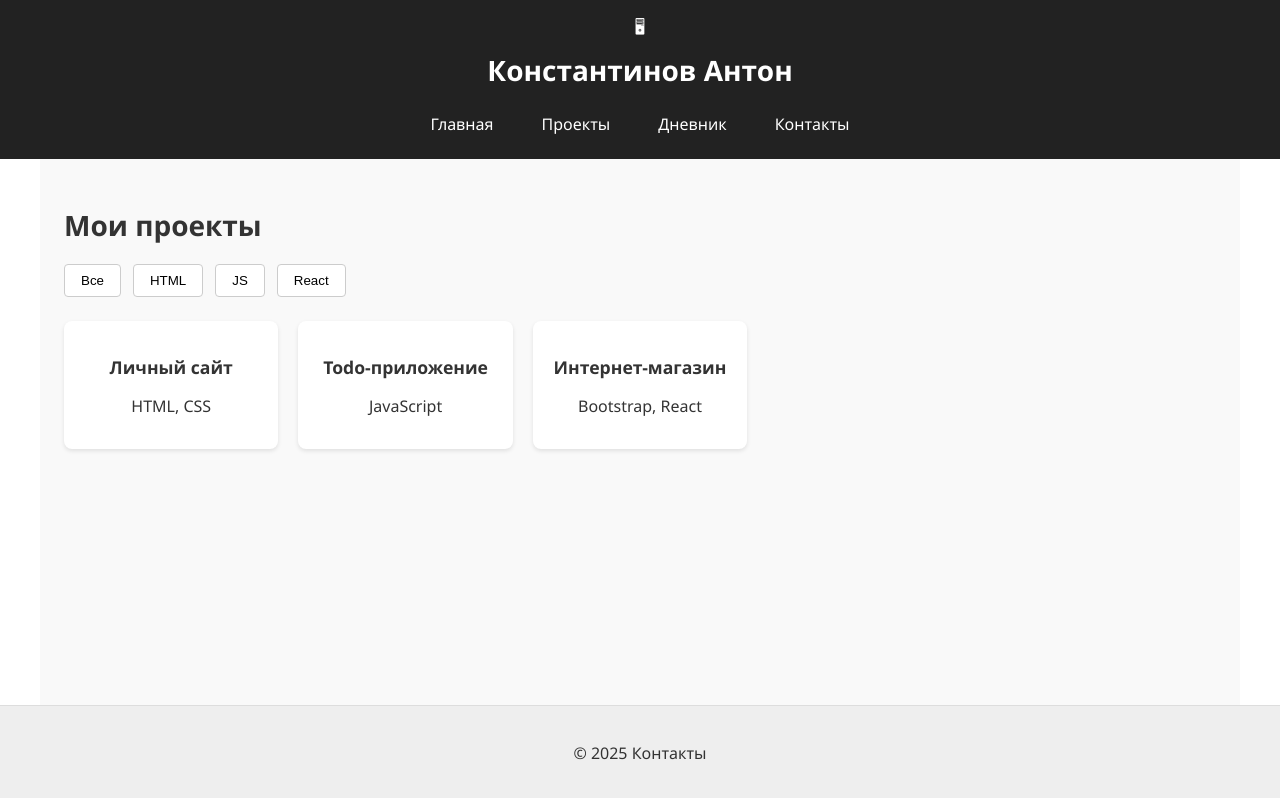
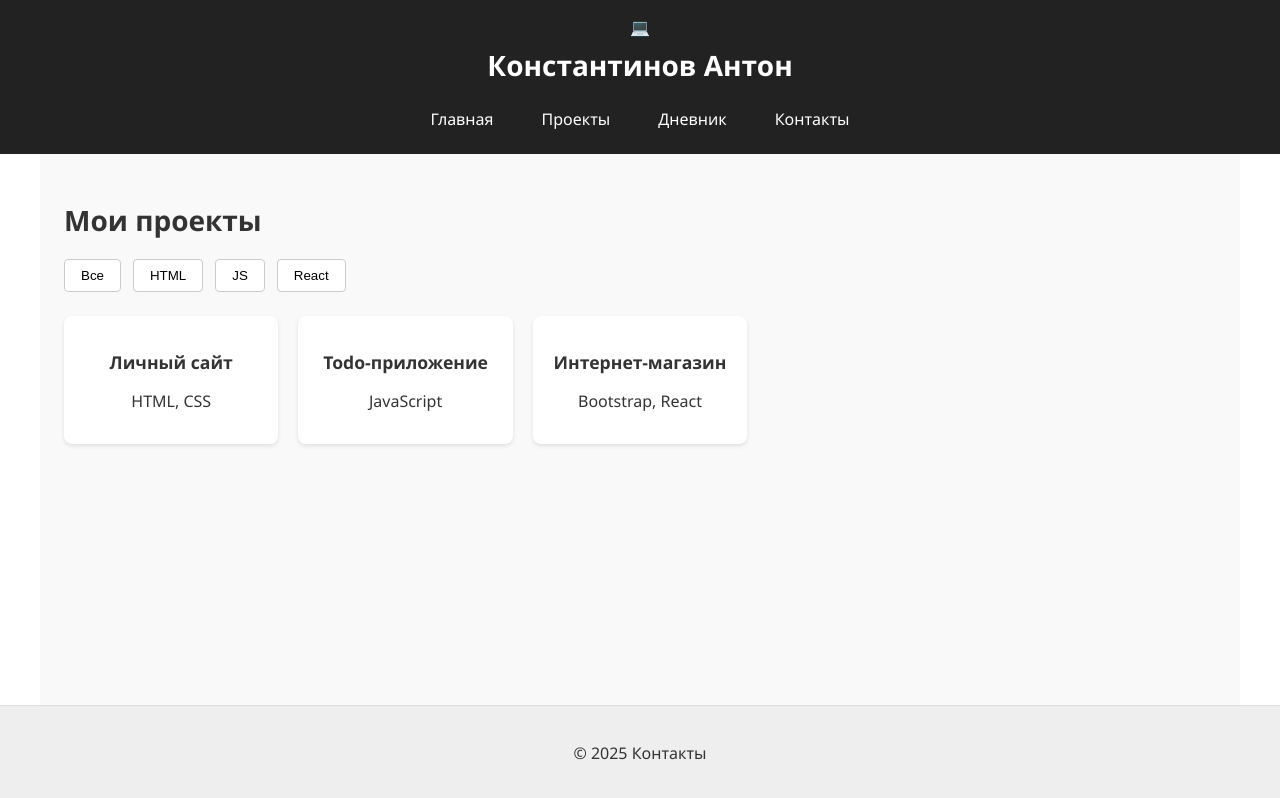
Before and after one commit to bdlgg/frontback, a website built with webpack: page pages/projects.html in a window 1280 px wide. Built offline with nearby package versions, Linux system fonts and the light colour scheme.

Commit message:
13-14 practice

```diff
--- a/pages/projects.html
+++ b/pages/projects.html
@@ -2,14 +2,14 @@
 <html lang="ru">
 <head>
   <meta charset="UTF-8" />
-  <meta name="viewport" content="width=device-width, initial-scale=1.0"/>
+  <meta name="viewport" content="width=device-width, initial-scale=1.0, viewport-fit=cover"/>
   <title>Проекты</title>
   <link rel="stylesheet" href="../css/style.css" />
 </head>
 <body>
 <div class="app-container">
   <header>
-    <div class="logo">🖥</div>
+    <div class="logo">💻</div>
     <h1>Константинов Антон</h1>
     <nav>
       <a href="../index.html">Главная</a>
```
Also changed, not shown: index.html (+1 -1 lines), pages/contacts.html (+1 -1 lines), pages/diary.html (+1 -1 lines).
